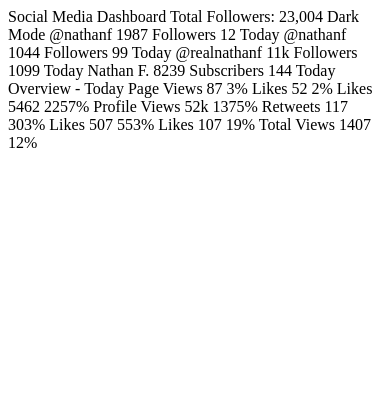
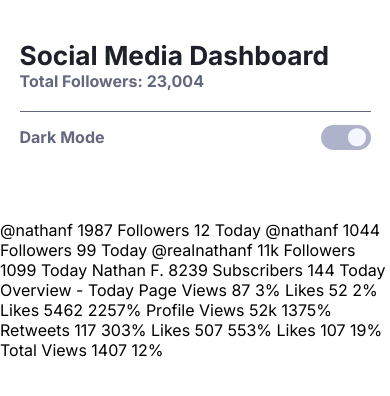
Before and after one commit to 6kbzn9/Social-Media-Dashboard, a plain HTML site: page index.html in a window 390 px wide. Drawn offline with nearby package versions, Linux system fonts and the light colour scheme; files that its build step writes are made by us from their sources.

Commit message:
finished header ~ mobile view, added theme toggle button

```diff
--- a/index.html
+++ b/index.html
@@ -3,7 +3,6 @@
   <head>
     <meta charset="UTF-8" />
     <meta name="viewport" content="width=device-width, initial-scale=1.0" />
-    <!-- displays site properly based on user's device -->
 
     <link
       rel="icon"
@@ -12,14 +11,31 @@
       href="./images/favicon-32x32.png"
     />
 
-    <title>Frontend Mentor | [Social Media Dashboard]</title>
+    <title>Frontend Mentor | Social Media Dashboard</title>
+    <link
+      href="https://fonts.googleapis.com/css2?family=Inter:wght@400;700&display=swap"
+      rel="stylesheet"
+    />
     <link rel="stylesheet" href="css/style.css" />
   </head>
   <body>
-    Social Media Dashboard Total Followers: 23,004 Dark Mode @nathanf 1987
-    Followers 12 Today @nathanf 1044 Followers 99 Today @realnathanf 11k
-    Followers 1099 Today Nathan F. 8239 Subscribers 144 Today Overview - Today
-    Page Views 87 3% Likes 52 2% Likes 5462 2257% Profile Views 52k 1375%
-    Retweets 117 303% Likes 507 553% Likes 107 19% Total Views 1407 12%
+    <div class="wrapper">
+      <header class="header">
+        <div class="header__head">
+          <h2 class="header__title">Social Media Dashboard</h2>
+          <p class="header__subtitle">Total Followers: 23,004</p>
+        </div>
+        <div class="header__theme">
+          <p class="header__label">Dark Mode</p>
+          <div class="header__switch" id="toggle"></div>
+        </div>
+      </header>
+    </div>
+    @nathanf 1987 Followers 12 Today @nathanf 1044 Followers 99 Today
+    @realnathanf 11k Followers 1099 Today Nathan F. 8239 Subscribers 144 Today
+    Overview - Today Page Views 87 3% Likes 52 2% Likes 5462 2257% Profile Views
+    52k 1375% Retweets 117 303% Likes 507 553% Likes 107 19% Total Views 1407
+    12%
+    <script src="main.js"></script>
   </body>
 </html>
--- /dev/null
+++ b/main.js
@@ -0,0 +1,11 @@
+const toggle = document.querySelector("#toggle");
+const doc = document.documentElement;
+
+toggle.addEventListener("click", () => {
+  toggle.classList.toggle("dark");
+  if (doc.getAttribute("data-theme") === "dark") {
+    doc.setAttribute("data-theme", "light");
+  } else {
+    doc.setAttribute("data-theme", "dark");
+  }
+});
--- a/style.scss
+++ b/style.scss
@@ -0,0 +1,102 @@
+:root {
+  --limegreen: hsl(163, 72%, 41%);
+  --brightred: hsl(356, 69%, 56%);
+  --facebook: hsl(208, 92%, 53%);
+  --twitter: hsl(203, 89%, 53%);
+  --instagram: linear-gradient (hsl(37, 97%, 70%), hsl(329, 70%, 58%));
+  --youtube: hsl(348, 97%, 39%);
+
+  //   light theme
+  --Toggle: hsl(230, 22%, 74%);
+  --BG: hsl(0, 0%, 100%);
+  --TopBGPattern: hsl(225, 100%, 98%);
+  --CardBG: hsl(227, 47%, 96%);
+  --Text: hsl(228, 12%, 44%);
+  --Text-2: hsl(230, 17%, 14%);
+}
+[data-theme="dark"] {
+  // dark theme
+  --Toggle: linear-gradient(to right, hsl(210, 78%, 56%), hsl(146, 68%, 55%));
+  --BG: hsl(230, 17%, 14%);
+  --TopBGPattern: hsl(232, 19%, 15%);
+  --CardBG: hsl(228, 28%, 20%);
+  --Text: hsl(228, 34%, 66%);
+  --Text-2: hsl(0, 0%, 100%);
+}
+
+* {
+  margin: 0;
+  padding: 0;
+  box-sizing: border-box;
+}
+
+html {
+  font-size: 62.5%;
+}
+
+body {
+  font-size: 1.6rem;
+  font-family: "Inter", sans-serif;
+  background-color: var(--BG);
+  transition: 250ms ease-in-out;
+}
+
+.wrapper {
+  width: 90%;
+  margin: 0 auto;
+  padding: 4rem 0;
+}
+
+.header {
+  margin-bottom: 3rem;
+
+  &__head {
+    padding-bottom: 2rem;
+    margin-bottom: 1.25rem;
+    border-bottom: 1px solid var(--Text);
+  }
+  &__title {
+    font-size: 2.625rem;
+    color: var(--Text-2);
+    transition: 250ms ease-in-out;
+  }
+  &__subtitle {
+    color: var(--Text);
+    font-weight: 700;
+    transition: 250ms ease-in-out;
+  }
+  &__theme {
+    display: flex;
+    align-items: center;
+    justify-content: space-between;
+  }
+  &__label {
+    color: var(--Text);
+    font-weight: 700;
+    transition: 250ms ease-in-out;
+  }
+  &__switch {
+    position: relative;
+    width: 5rem;
+    height: 2.5rem;
+    background: var(--Toggle);
+    border-radius: 2rem;
+    cursor: pointer;
+    transition: 250ms ease-in-out;
+    &::after {
+      content: "";
+      position: absolute;
+      width: 1.75rem;
+      height: 1.75rem;
+      border-radius: 50%;
+      top: 50%;
+      transform: translateY(-50%);
+      right: 5px;
+      background-color: var(--TopBGPattern);
+      transition: 250ms ease-in-out;
+    }
+    &.dark::after {
+      right: calc(100% - 1.75rem - 5px);
+    }
+  }
+}
```
Also changed, not shown: css/style.css (added), 1 other file.
